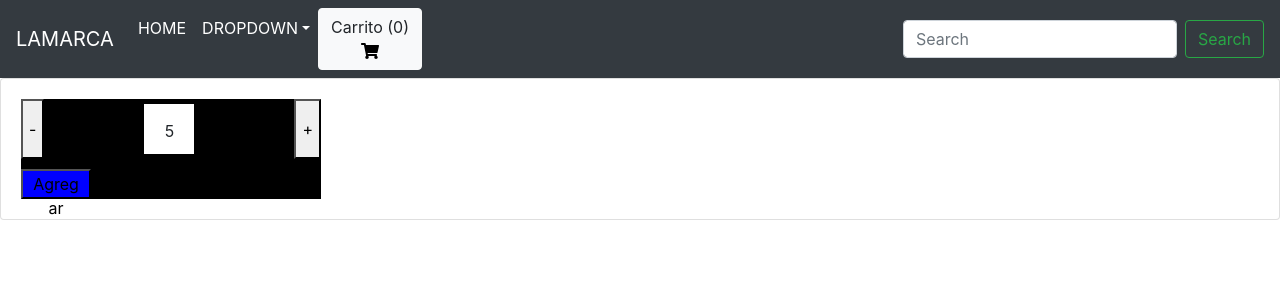
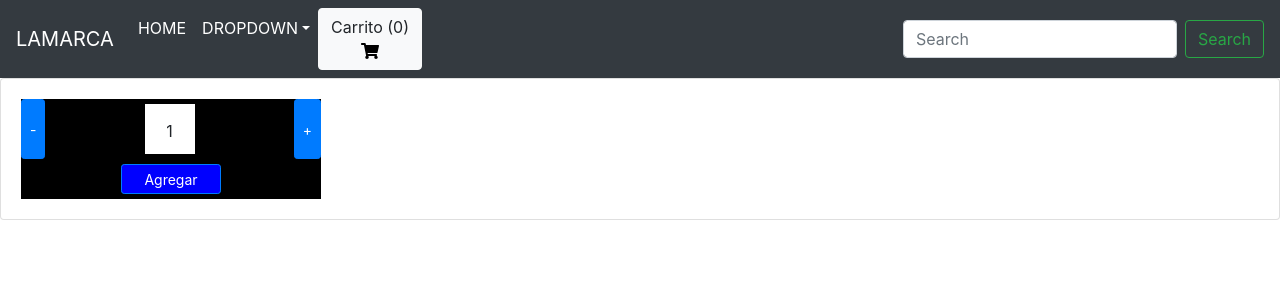
Before and after one commit to JuanPabloRovere/desafio-clase-5, a React (Create React App) app: page / in a window 1280 px wide. Shown: the top 300 px of the page. Built offline with nearby package versions, Linux system fonts and the light colour scheme.

Commit message:
desafio clase 5

```diff
--- a/src/components/Add.js
+++ b/src/components/Add.js
@@ -1,16 +1,17 @@
 import React from "react";
 
 let style ={
-    width: 70,
+    width: 100,
     height: 30,
     textAlign:"center",
     backgroundColor:"blue",
     cursor:"pointer",
-    marginTop:10
+    marginTop:10,
+    margin:"5px auto",
 }
 
 export default function Add({onAdd, counter}){
     return(
-    <button {...{style}}onClick={onAdd(counter)}>Agregar</button>
+        <button type="button" class="btn btn-primary btn-sm" {...{style}}onClick={onAdd(counter)}>Agregar</button>
         )
 }
--- a/src/components/Button.js
+++ b/src/components/Button.js
@@ -15,6 +15,6 @@ export default function Button({suma, onClick, counter, setCounter}){
     let amount = suma ? (counter + 1) : (counter -1);
 
     return(
-    <button onClick={onClick(amount)}>{sign}</button>
+        <button type="button" class="btn btn-primary btn-sm"onClick={onClick(amount)}>{sign}</button>
         )
 }
--- a/src/components/CartWidget.js
+++ b/src/components/CartWidget.js
@@ -7,7 +7,7 @@ import {faShoppingCart} from "@fortawesome/free-solid-svg-icons";
 function CartWidget() {
     return (
 <button type="button" class="btn btn-light">
-    Carrito ({CartWidget.length})
+    Carrito (0)
     <div className="App" style={{fontSize:"1em", color:"black"}}>
     <FontAwesomeIcon icon={faShoppingCart}/></div>
     </button>
--- a/src/components/ItemListContainer.js
+++ b/src/components/ItemListContainer.js
@@ -13,7 +13,6 @@ function ItemListContainer() {
             alert("no hay stock")
         }else{
             alert(`se van a agregar ${counter}`)
-
                }
     }
 }
@@ -21,7 +20,7 @@ function ItemListContainer() {
     return (
         <div class="card">
           <div class="card-body">
-             <ItemCount onAdd={handleAdd} stock={stock} inicial={5}  />
+             <ItemCount onAdd={handleAdd} stock={stock} inicial={1}  />
 </div>
 </div>
     );
```
Also changed, not shown: 1 other file (tests, documents, lock files or other folders).
